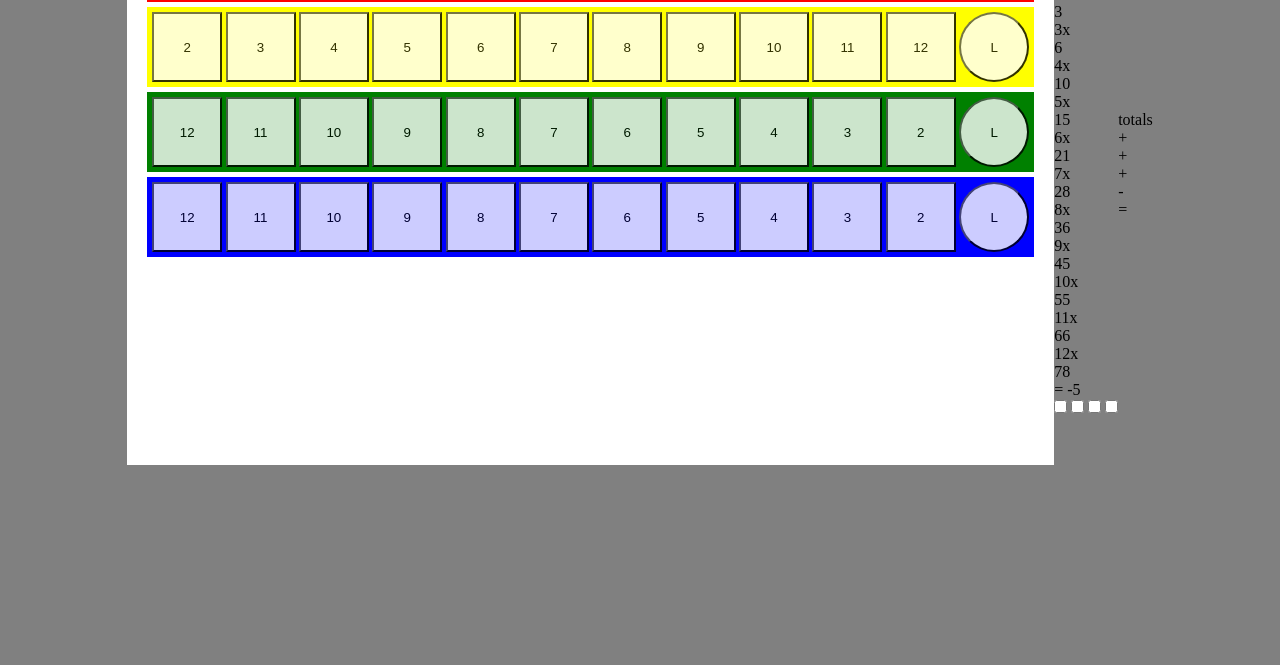
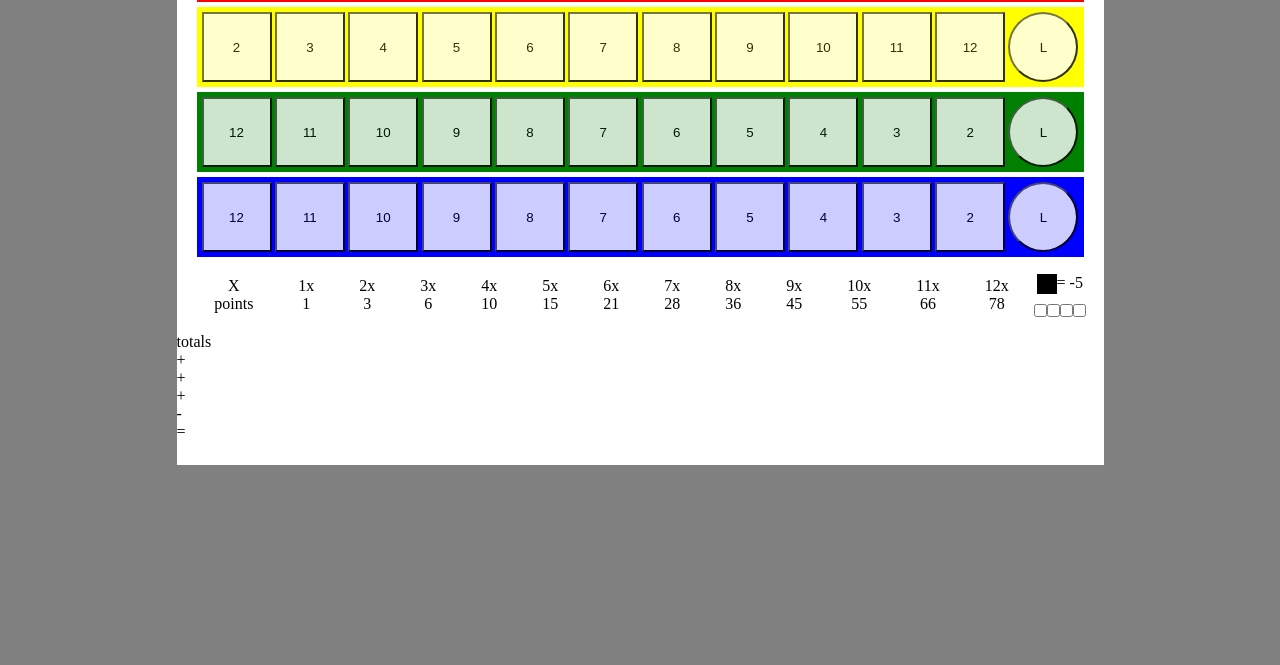
Before and after one commit to jcogs94/qwixx, a plain HTML site: page index.html in a window 1280 px wide. Shown: the part 135-800 px from the top of the page. Drawn offline with Linux system fonts and the light colour scheme.

Commit message:
scoring reference row

```diff
--- a/css/style.css
+++ b/css/style.css
@@ -74,3 +74,38 @@ body {
 .lock {
     border-radius: 100%;
 }
+
+#scoring-and-penalty-row {
+    display: flex;
+    align-content: center;
+    justify-content: center;
+    gap: 5px;
+}
+
+.scoring {
+    justify-content: space-between;
+    margin: 10px 20px;
+    text-align: center;
+}
+
+#penalties-box {
+    display: flex;
+    flex-direction: column;
+    gap: 10px;
+    justify-content: center;
+    align-items: center;
+}
+
+#penalties-box > * {
+    display: flex;
+}
+
+/* #penalties-reference {
+    display: block;
+} */
+
+#die-icon {
+    height: 20px;
+    width: 20px;
+    background-color: black;
+}
--- a/index.html
+++ b/index.html
@@ -68,7 +68,6 @@
                 <button class="lock" id="">L</button>
             </div>
         </div>
-    </div>
         <div id="scoring-and-penalty-row">
             <div class="scoring">
                 <div class="top-scoring">X</div>
@@ -122,7 +121,8 @@
                 <div class="top-scoring">12x</div>
                 <div class="bottom-scoring">78</div>
             </div>
-        <div id="penalties">
+            <div id="penalties-box">
+                <div id="penalties-reference">
                     <div id="die-icon"></div>
                     <div id="penalty-points-text">= -5</div>
                 </div>
@@ -131,6 +131,7 @@
                     <input type="checkbox" class="penalty-box">
                     <input type="checkbox" class="penalty-box">
                     <input type="checkbox" class="penalty-box">
+                </div>
             </div>
         </div>
         <div id="score-total-row">
@@ -147,5 +148,6 @@
             <div class="score-total-text">=</div>
             <div class="score-total-box" id="total-box"></div>
         </div>
+    </div>
 </body>
 </html>
```
Lines whose indentation alone changed are shown as unchanged.
